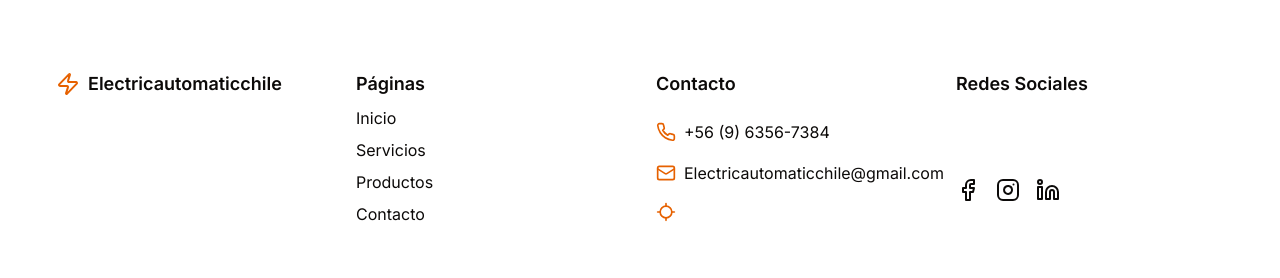
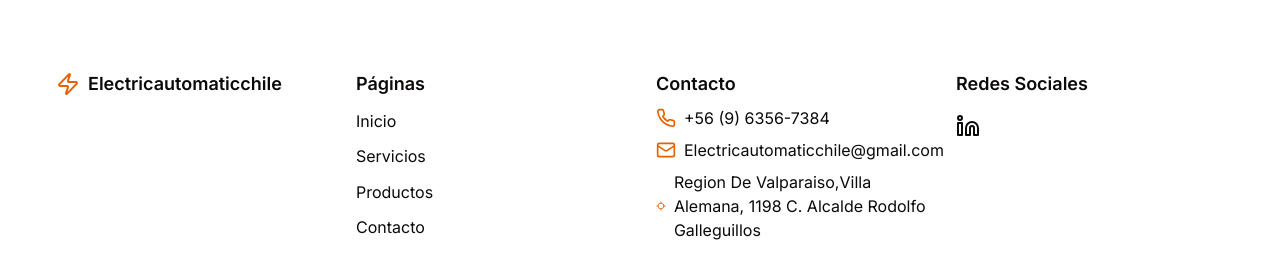
Before and after one commit to electricautomaticchile/electricautomaticchile, a Next.js app: page / in a window 1280 px wide. Shown: the part 1511-1789 px from the top of the page. Built offline with nearby package versions, Linux system fonts and the light colour scheme.

Commit message:
changes info

```diff
--- a/components/footer/footer.tsx
+++ b/components/footer/footer.tsx
@@ -13,7 +13,7 @@ import { Phone } from 'lucide-react';
 export default function Component() {
   return (
     <footer className="p-6 md:py-12 w-full h-full">
-      <div className="container max-w-7xl grid grid-cols-1 sm:grid-cols-2 md:grid-cols-4 gap-8">
+      <div className="container max-w-10xl grid grid-cols-1 sm:grid-cols-2 md:grid-cols-4 px-25 gap-8">
         <div className="flex flex-col gap-4">
           <Link href="#" className="flex items-center gap-2" prefetch={false}>
           <Zap color="#e66100" className="h-6 w-6" />
@@ -23,7 +23,7 @@ export default function Component() {
         </div>
         <div className="grid gap-2">
           <h3 className="text-lg font-semibold">Páginas</h3>
-          <Link href="#" className="hover:underline" prefetch={false}>
+          <Link href="/" className="hover:underline" prefetch={false}>
             Inicio
           </Link>
           <Link href="#" className="hover:underline" prefetch={false}>
@@ -40,30 +40,22 @@ export default function Component() {
           <h3 className="text-lg font-semibold">Contacto</h3>
           <div className="flex items-center gap-2">
             <Phone color="#e66100" className="h-5 w-5 text-muted-foreground" />
-            <span>+56 (9) 6356-7384</span>
+            <a href="tel:+56963567384">+56 (9) 6356-7384</a>
           </div>
           <div className="flex items-center gap-2">
             <Mail color="#e66100" className="h-5 w-5 text-muted-foreground" />
-            <span>Electricautomaticchile@gmail.com</span>
+            <a href="mailito:Electricautomaticchile@gmail.com">Electricautomaticchile@gmail.com</a>
           </div>
           <div className="flex items-center gap-2">
             <Locate color="#e66100" className="h-5 w-5 text-muted-foreground" />
-            <span></span>
+            <a href="https://maps.app.goo.gl/NQGvzcTTDYKD8o319">Region De Valparaiso,Villa Alemana, 1198 C. Alcalde Rodolfo Galleguillos</a>
           </div>
         </div>
-        <div className="grid gap-2">
+        <div className="flex flex-col gap-4">
           <h3 className="text-lg font-semibold">Redes Sociales</h3>
-          <div className="flex items-center gap-4">
-            <Link href="#" className="hover:text-primary" prefetch={false}>
-              <Facebook className="h-6 w-6" />
-            </Link>
-            <Link href="#" className="hover:text-primary" prefetch={false}>
-              <Instagram className="h-6 w-6" />
-            </Link>
-            <Link href="#" className="hover:text-primary" prefetch={false}>
+            <Link href="https://www.linkedin.com/company/electricautomatichile/about/?viewAsMember=true" className="hover:text-primary" prefetch={false}>
               <Linkedin className="h-6 w-6" />
             </Link>
-          </div>
         </div>
       </div>
     </footer>
```
